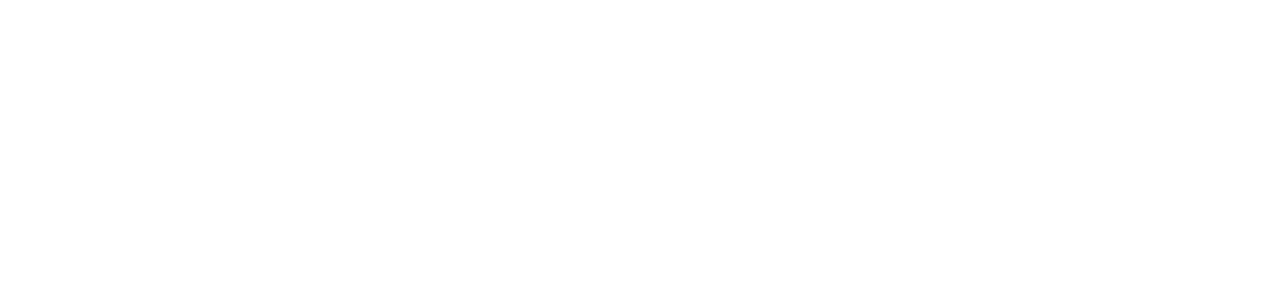
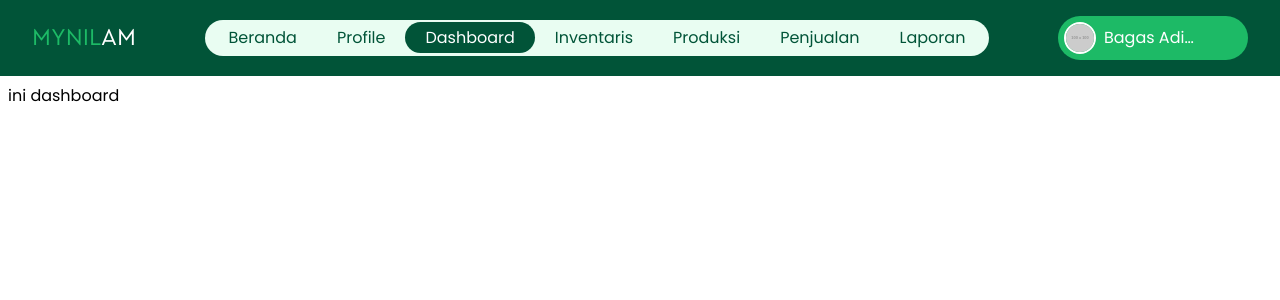
Before and after one commit to saptadi73/fe-mynilam-new, a Vue app: page /dashboard in a window 1280 px wide. Before the commit this address had no page. Shown: the top 300 px of the page. Built offline with nearby package versions, Linux system fonts and the light colour scheme.

Commit message:
feat(dashboard): init route for dashboard & add chart.js plugin

```diff
--- a/package.json
+++ b/package.json
@@ -11,6 +11,7 @@
   "dependencies": {
     "@tanstack/vue-table": "^8.20.5",
     "axios": "^1.7.7",
+    "chart.js": "^4.4.4",
     "flowbite": "^2.5.1",
     "vee-validate": "^4.13.2",
     "vue": "^3.4.37",
--- /dev/null
+++ b/src/pages/DashboardPage.vue
@@ -0,0 +1,3 @@
+<template>
+  <div class="p-2">ini dashboard</div>
+</template>
--- a/src/router/index.ts
+++ b/src/router/index.ts
@@ -15,6 +15,11 @@
         path: '/',
         name: 'Beranda',
         component: () => import('../pages/Beranda.vue'),
+      },
+      {
+        path: '/dashboard',
+        name: 'Dashboard',
+        component: () => import('../pages/DashboardPage.vue'),
       },
       {
         path: 'profile',
```
Also changed, not shown: 1 other file (tests, documents, lock files or other folders).
